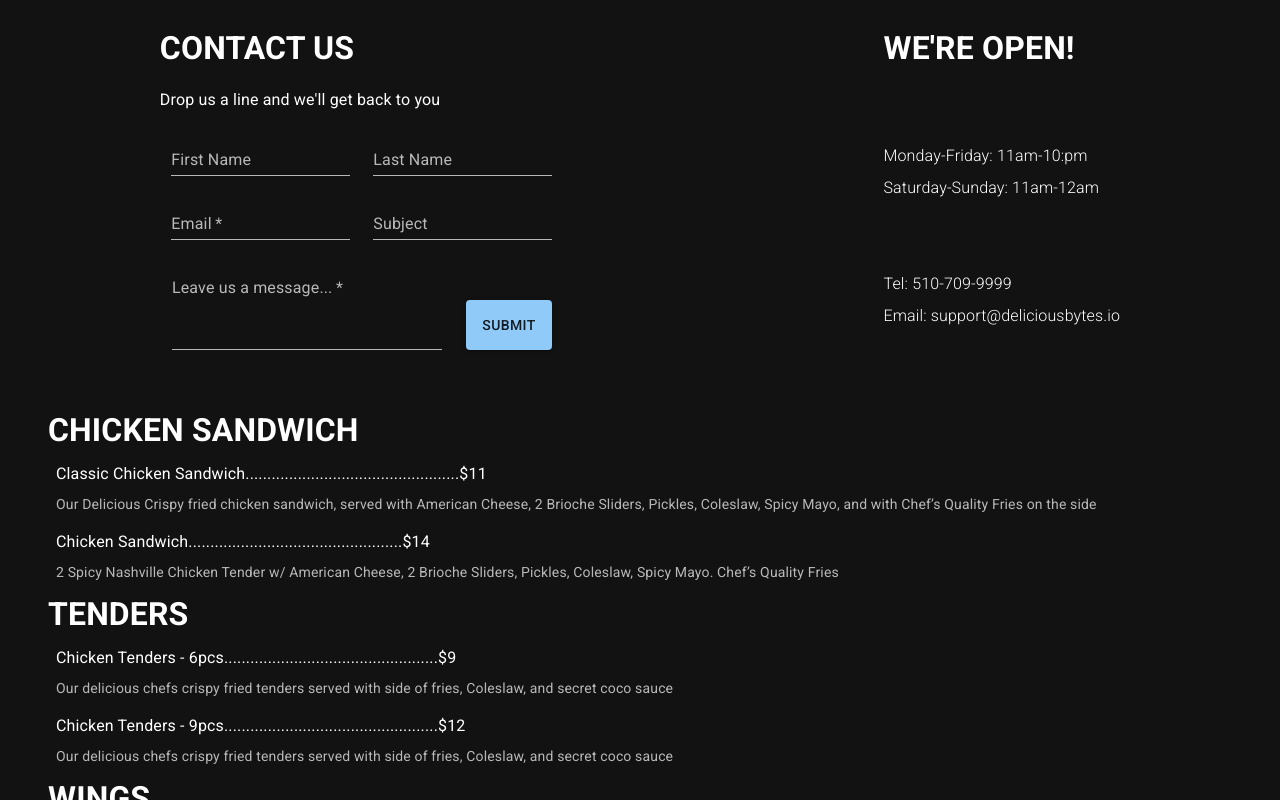
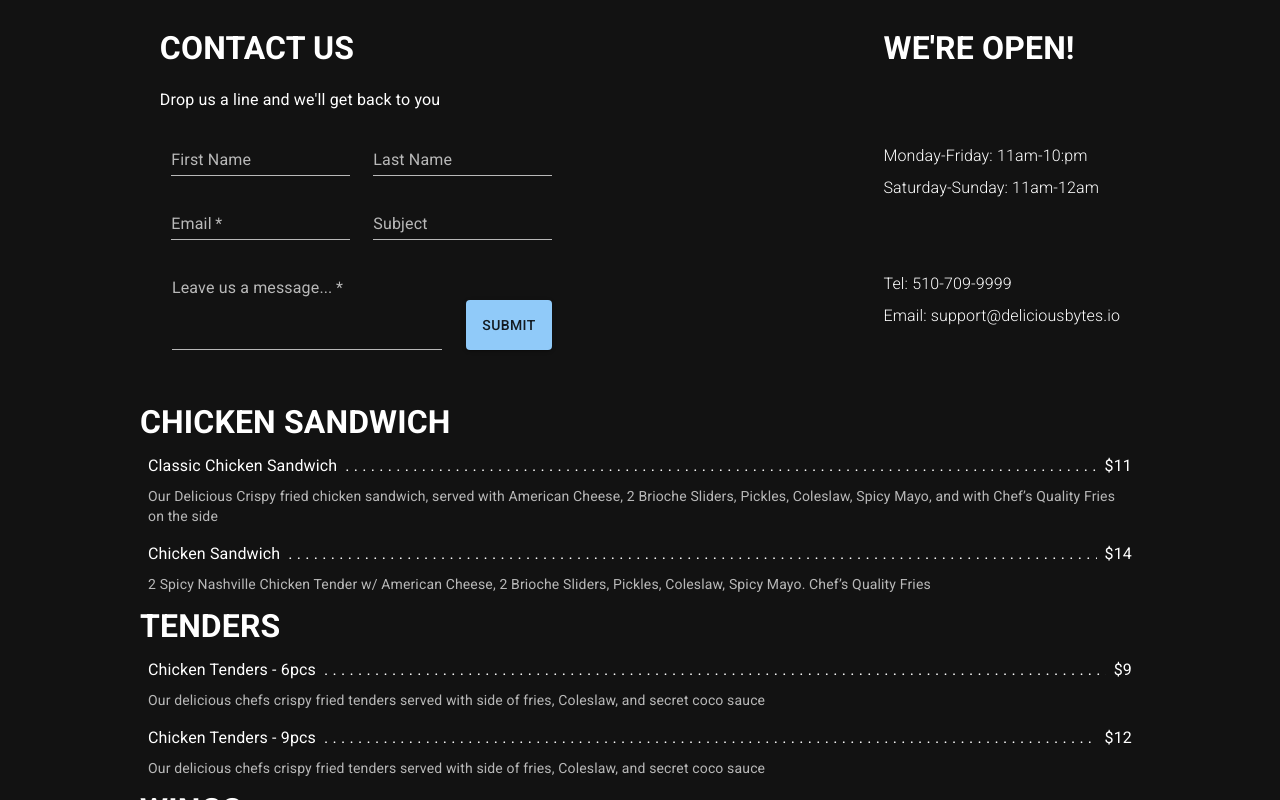
Before and after one commit to Zeerocious/DeliciousBytesTemplate, a React (Create React App) app: page / in a window 1280 px wide. Built offline with nearby package versions, Linux system fonts and the light colour scheme.

Commit message:
implemented proper menu using map, making a set for the category to eliminate dups
aligned items and added dotted line with overflow hidden to make it prettier

for enhanced UI: add isMobile to change the max width

```diff
--- a/src/App.js
+++ b/src/App.js
@@ -1,4 +1,5 @@
 import { Typography, Box, TextField, Button } from "@mui/material";
+import { display, maxWidth } from "@mui/system";
 import { useState } from "react";
 import website from "./website.json";
 
@@ -76,7 +77,14 @@ function App() {
                 alignItems: "end",
               }}
             >
-              <TextField sx={{ width: 270 }} multiline required rows={3} label="Leave us a message..." variant="standard"></TextField>
+              <TextField
+                sx={{ width: 270 }}
+                multiline
+                required
+                rows={3}
+                label="Leave us a message..."
+                variant="standard"
+              ></TextField>
               <Button sx={{ height: 50 }} variant="contained">
                 Submit
               </Button>
@@ -101,29 +109,39 @@ function App() {
             </Box>
           </Box>
         </Box>
-        <Box
-          sx={{
-            display: "flex",
-            flexDirection: "column",
-            justifyContent: "center",
-            width: "100%",
-            m: 1,
-            p: 5,
-          }}
-        >
+        <Box sx={{display: "flex",
+                flexDirection: "column",
+                alignItems:"center",
+                mt: 5,
+                width: "100%"
+                }}>
           {categories.map((category) => {
-            const itemsInCategory = site.Menu.filter((item) => item.category === category);
+            const itemsInCategory = site.Menu.filter(
+              (item) => item.category === category
+            );
             return (
-              <Box>
+              <Box sx={{
+                display: "flex",
+                flexDirection: "column",
+                maxWidth: 1000
+              }}>
                 <Typography variant="header">{category}</Typography>
                 {itemsInCategory.map((item) => {
                   return (
                     <Box>
                       <Box sx={{ p: 1 }}>
-                        <Box sx={{ display: "flex", alignItems: "center" }}>
-                          <Typography variant="body1">{item.item}</Typography>
-                          <Typography>.................................................</Typography>
-                          <Typography variant="body1">{`$${item.price}`}</Typography>
+                        <Box sx={{ display: "flex", alignItems: "baseline",}}>
+                          <Typography sx={{ p: 0, mr: 1 }} variant="body1">
+                            {item.item}
+                          </Typography>
+                          <Typography
+                            sx={{ p: 0, m: 0, flex: 1, textOverflow: "clip" , overflow: "hidden", whiteSpace: "nowrap"}}>
+                              . . . . . . . . . . . . . . . . . . . . . . . . . . . . . . . . . . . . . . . . . . . . . . . . . . . . . . . . . . . . . . . . . . . . . . . . . . . . . . . . . . . . . . . . . . . . . . . . . . . . . . . . . . . . . . . . . . . . . . . . . . . . . . . . . . . . . . . . . . . . . . . . . . . . . . . . . . . . . . . . . . . . . . . . . . . . . . . . . . . . . . . . . . . . . . . . . . . . . . . . . . . . . . . . . . . . . . . . . . . . . . . . . . . . . . . . . . . .
+                            </Typography>
+                          <Typography
+                            sx={{ p: 0, ml:1 }}
+                            variant="body1"
+                          >{`$${item.price}`}</Typography>
                         </Box>
                         <Box sx={{ mt: 1 }}>
                           <Typography variant="body2" color="textSecondary">
```
